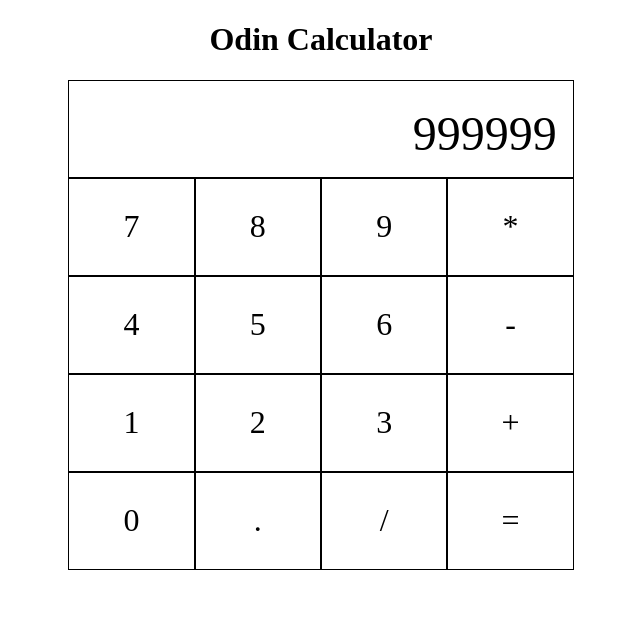
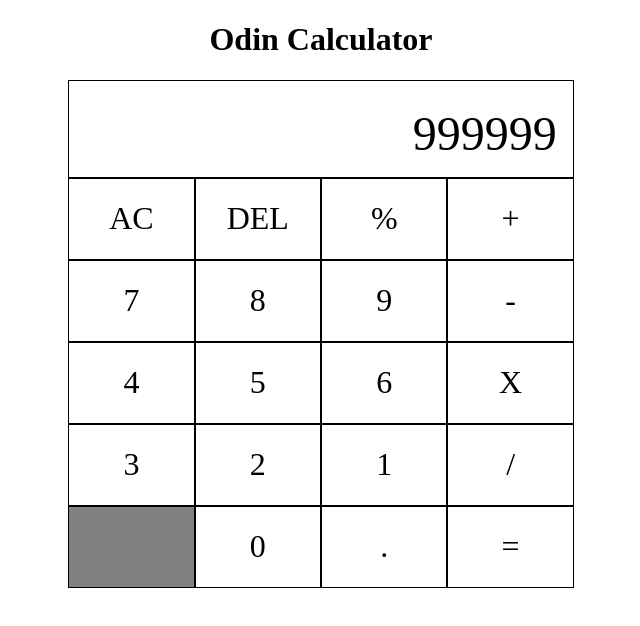
Before and after one commit to richardlim20/odin_calculator, a plain HTML site: page index.html in a window 1280 px wide. Shown: the whole page, without its empty margins (319-959 px from the left). Drawn offline with Linux system fonts and the light colour scheme.

Commit message:
style: change format

```diff
--- a/index.html
+++ b/index.html
@@ -14,27 +14,33 @@
         <div id="results">999999</div>
     </div>
         <div class="row">
+            <div>AC</div>
+            <div>DEL</div>
+            <div>%</div>
+            <div>+</div>
+        </div>
+        <div class="row">
             <div>7</div>
             <div>8</div>
             <div>9</div>
-            <div>*</div>
+            <div>-</div>
         </div>
         <div class="row">
             <div>4</div>
             <div>5</div>
             <div>6</div>
-            <div>-</div>
+            <div>X</div>
         </div>
         <div class="row">
+            <div>3</div>
+            <div>2</div>
             <div>1</div>
-            <div>2</div>
-            <div>3</div>
-            <div>+</div>
+            <div>/</div>
         </div>
-        <div class="row">
+        <div class="row" id="last-row">
+            <div></div>
             <div>0</div>
             <div>.</div>
-            <div>/</div>
             <div>=</div>
         </div>
     </div>
--- a/style.css
+++ b/style.css
@@ -10,7 +10,7 @@ h1 {
 
 .row > div {
     border: 1px solid;
-    padding: 1rem;
+    padding: 0.5rem;
     flex: 1;
     display: flex;
     text-align: center;
@@ -18,6 +18,7 @@ h1 {
     justify-content: center;
     height: 4rem;
     font-size: 2rem;
+    max-width: 25%;
 }
 
 .row > div:hover {
@@ -42,10 +43,14 @@ h1 {
 #results {
     border: 1px solid;
     padding: 1rem;
-    flex: 1;
+    flex: 3;
     height: 4rem;
     display: flex;
     justify-content: flex-end;
     align-items: flex-end;
     font-size: 3rem;
 }
+
+#last-row >:first-child {
+    background-color: grey;
+}
```
